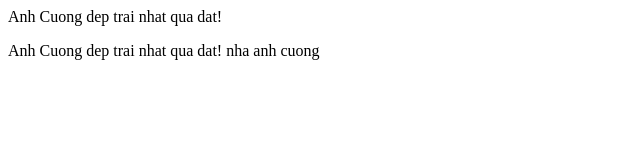
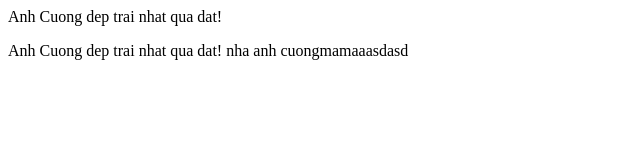
Before and after one commit to bqcuong2479/git-hoc-bui-quoc-cuong, a plain HTML site: page index.html in a window 1280 px wide. Shown: the full height of the page, 0-640 px from the left. Drawn offline with Linux system fonts and the light colour scheme.

Commit message:
sua file html

```diff
--- a/index.html
+++ b/index.html
@@ -1,3 +1,3 @@
 <p>Anh Cuong dep trai nhat qua dat!</p>
 
-<p>Anh Cuong dep trai nhat qua dat! nha anh cuong</p>
+<p>Anh Cuong dep trai nhat qua dat! nha anh cuongmamaaasdasd</p>
```
